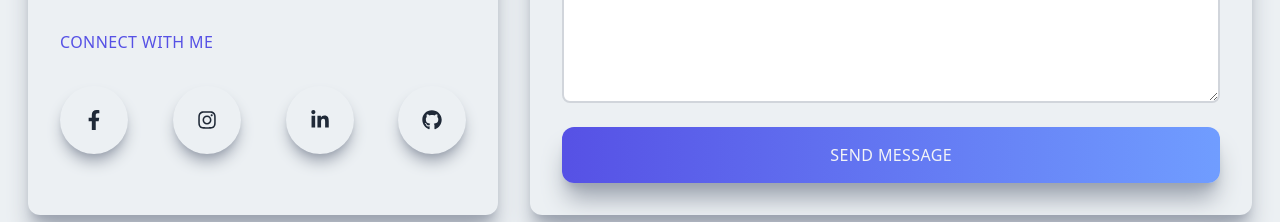
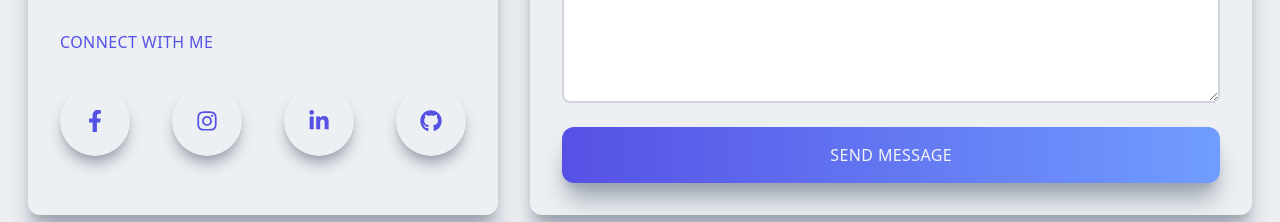
Before and after one commit to catkidd/portfolio-nextjs, a Next.js app: page / in a window 1280 px wide. Shown: the part 4075-4297 px from the top of the page. Built offline with nearby package versions, Linux system fonts and the light colour scheme.

Commit message:
feat: emailjs feature added / toaster added

```diff
--- a/components/Contact.jsx
+++ b/components/Contact.jsx
@@ -1,11 +1,38 @@
 import Image from "next/image";
 import Link from "next/link";
-import React from "react";
+import React, { useRef } from "react";
 import { FaFacebookF, FaGithub, FaInstagram, FaLinkedinIn } from "react-icons/fa";
 import { HiOutlineChevronDoubleUp } from "react-icons/hi";
 import contactImage from "../public/assets/contact-image-two.jpeg";
+import emailjs from "@emailjs/browser";
+import { emailConfig } from "@/config/emailConfig";
+import { toastService } from "@/services/toastService";
 
 const Contact = () => {
+    const form = useRef();
+
+    const sendEmail = (e) => {
+        e.preventDefault();
+
+        emailjs
+            .sendForm(
+                emailConfig.serviceID,
+                emailConfig.templateID,
+                form.current,
+                emailConfig.publicKEY
+            )
+            .then(
+                (result) => {
+                    console.log(result.text);
+                    toastService.success("Email sent Successfully!");
+                },
+                (error) => {
+                    // console.log(error.text);
+                    toastService.error("Email sending failed!");
+                }
+            );
+    };
+
     return (
         <div id="contact" className="w-full lg:h-screen">
             <div className="max-w-[1240px] m-auto px-2 py-16 w-full">
@@ -37,13 +64,13 @@ const Contact = () => {
                             <div></div>
                             <div className=" pt-32">
                                 <p className="uppercase py-4 text-[#5651e5]">Connect with me</p>
-                                <div className="flex justify-between items-center py-4">
+                                <div className="flex justify-between items-center py-4 text-[#5651e5]">
                                     <a
                                         href="https://www.facebook.com/scorpdipesh"
                                         target="_blank"
                                         rel="noreferrer">
                                         <div className="rounded-full shadow-lg shadow-gray-400 p-6 cursor-pointer hover:scale-110 ease-in duration-300">
-                                            <FaFacebookF size={20} />
+                                            <FaFacebookF size={22} />
                                         </div>
                                     </a>
                                     <a
@@ -51,7 +78,7 @@ const Contact = () => {
                                         target="_blank"
                                         rel="noreferrer">
                                         <div className="rounded-full shadow-lg shadow-gray-400 p-6 cursor-pointer hover:scale-110 ease-in duration-300">
-                                            <FaInstagram size={20} />
+                                            <FaInstagram size={22} />
                                         </div>
                                     </a>
                                     <a
@@ -59,7 +86,7 @@ const Contact = () => {
                                         target="_blank"
                                         rel="noreferrer">
                                         <div className="rounded-full shadow-lg shadow-gray-400 p-6 cursor-pointer hover:scale-110 ease-in duration-300">
-                                            <FaLinkedinIn size={20} />
+                                            <FaLinkedinIn size={22} />
                                         </div>
                                     </a>
                                     <a
@@ -67,7 +94,7 @@ const Contact = () => {
                                         target="_blank"
                                         rel="noreferrer">
                                         <div className="rounded-full shadow-lg shadow-gray-400 p-6 cursor-pointer hover:scale-110 ease-in duration-300">
-                                            <FaGithub size={20} />
+                                            <FaGithub size={22} />
                                         </div>
                                     </a>
                                 </div>
@@ -78,7 +105,7 @@ const Contact = () => {
                     {/* right */}
                     <div className="col-span-3 w-full h-auto shadow-xl shadow-gray-400 rounded-xl lg:p-4">
                         <div className="p-4">
-                            <form>
+                            <form ref={form} onSubmit={sendEmail}>
                                 <div className="grid md:grid-cols-2 gap-4 w-full py-2">
                                     <div className="flex flex-col">
                                         <label className="uppercase text-sm py-2">
@@ -150,6 +177,8 @@ const Contact = () => {
                                     </label>
                                     <textarea
                                         className="border-2 rounded-lg p-3 border-gray-300"
+                                        name="message"
+                                        id="message"
                                         rows="10"
                                         placeholder="Write some Message . . . "></textarea>
                                 </div>
--- a/package.json
+++ b/package.json
@@ -18,6 +18,7 @@
         "react": "18.2.0",
         "react-dom": "18.2.0",
         "react-icons": "^4.8.0",
+        "react-toastify": "^9.1.2",
         "tailwindcss": "3.3.1"
     }
 }
```
Also changed, not shown: 1 other file (tests, documents, lock files or other folders).
